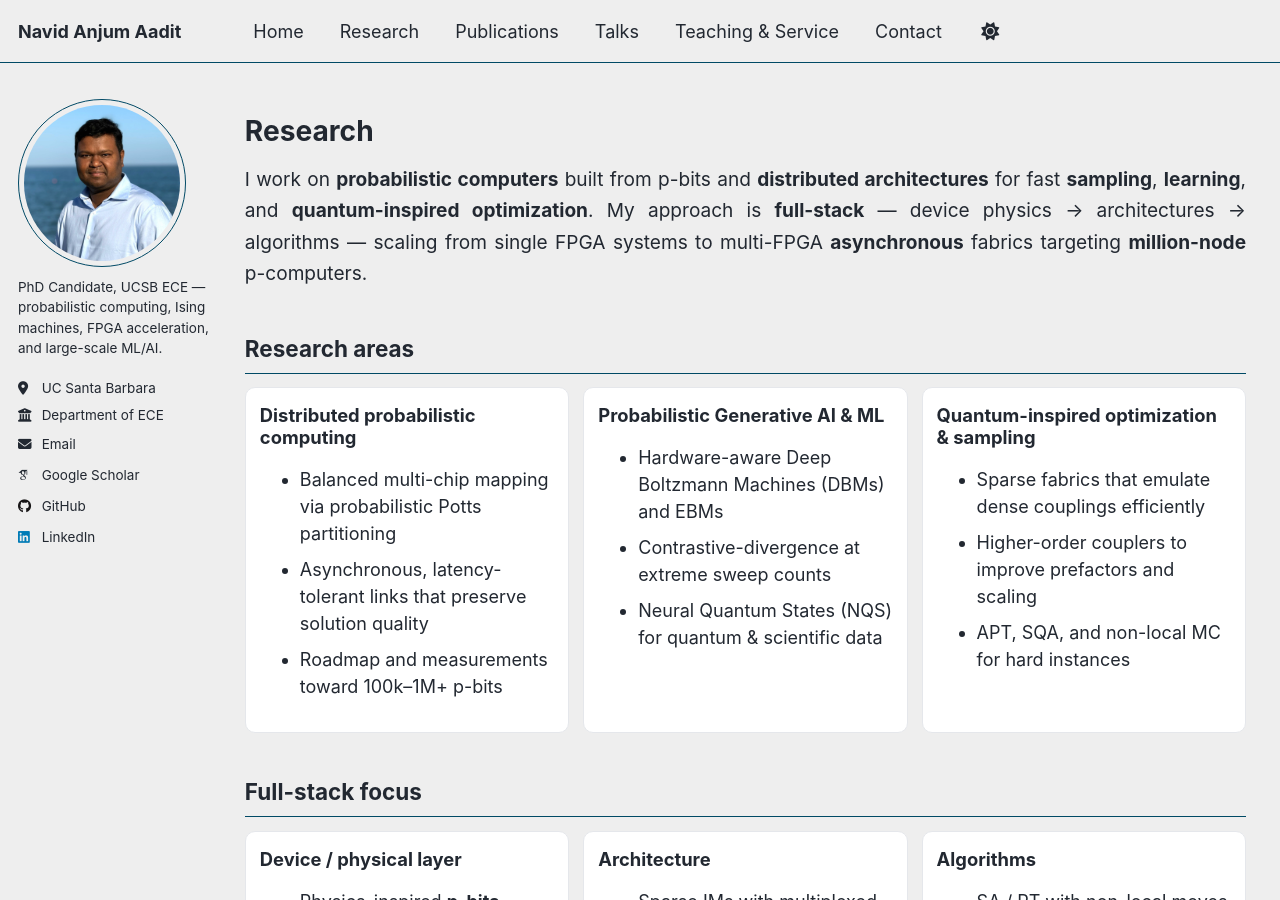
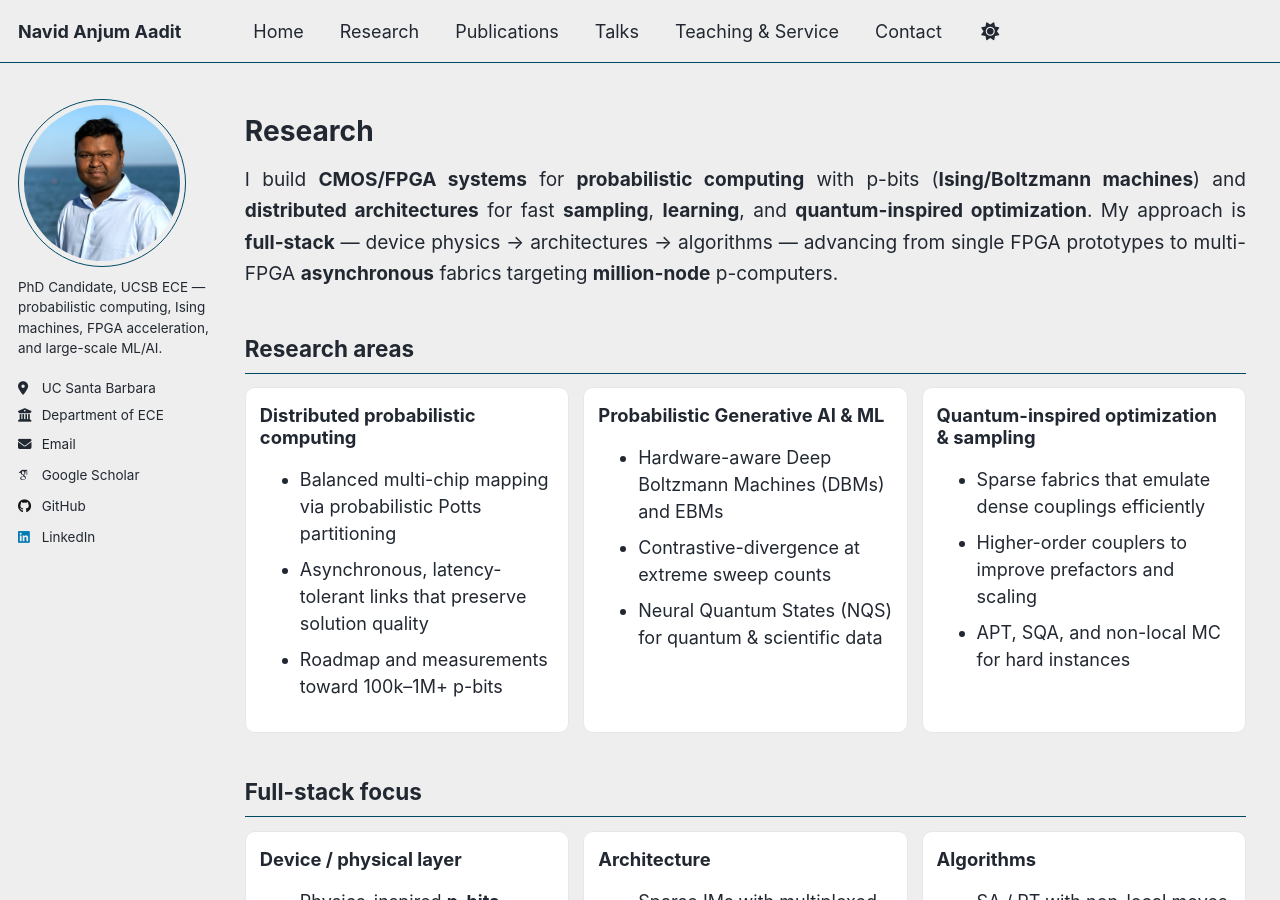
Before and after one commit to navidaadit/navidaadit.github.io, a Jekyll site: the page built from _pages/research.md, in a window 1280 px wide and 900 px high. Built offline with Jekyll 4.4.1, drawn with Linux system fonts in a browser that asks for light colours; some web fonts are replaced.

Commit message:
Update research.md

```diff
--- a/_pages/research.md
+++ b/_pages/research.md
@@ -24,7 +24,7 @@ abbr[title]{text-decoration:none;border:0;cursor:help}
 </style>
 
 <div class="research-lead">
-I work on <strong>probabilistic computers</strong> built from <abbr title="probabilistic bit (binary stochastic neuron)">p-bits</abbr> and <strong>distributed architectures</strong> for fast <strong>sampling</strong>, <strong>learning</strong>, and <strong>quantum-inspired optimization</strong>. My approach is <strong>full-stack</strong> — device physics → architectures → algorithms — scaling from single <abbr title="Field-Programmable Gate Array">FPGA</abbr> systems to multi-FPGA <strong>asynchronous</strong> fabrics targeting <strong>million-node</strong> p-computers.
+I build <strong>CMOS/FPGA systems</strong> for <strong>probabilistic computing</strong> with <abbr title="probabilistic bit (binary stochastic neuron)">p-bits</abbr> (<strong>Ising/Boltzmann machines</strong>) and <strong>distributed architectures</strong> for fast <strong>sampling</strong>, <strong>learning</strong>, and <strong>quantum-inspired optimization</strong>. My approach is <strong>full-stack</strong> — device physics → architectures → algorithms — advancing from single <abbr title="Field-Programmable Gate Array">FPGA</abbr> prototypes to multi-FPGA <strong>asynchronous</strong> fabrics targeting <strong>million-node</strong> p-computers.
 </div>
 
 ## Research areas
```
